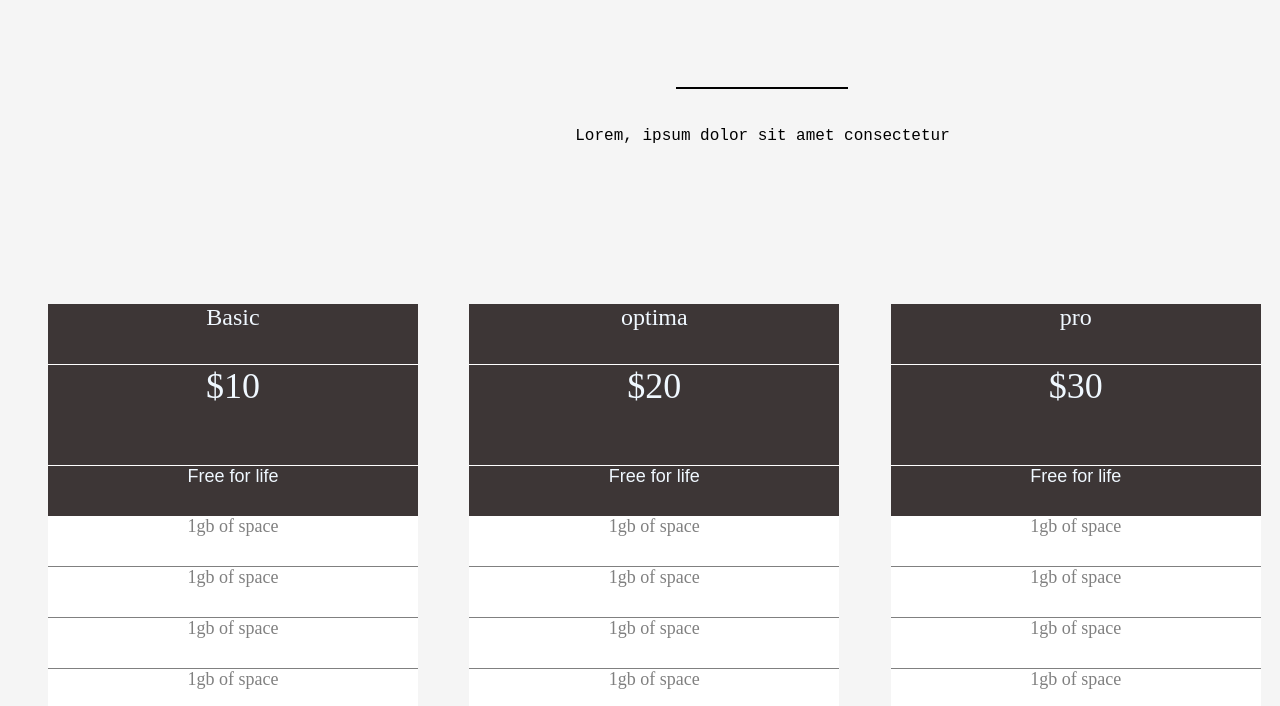
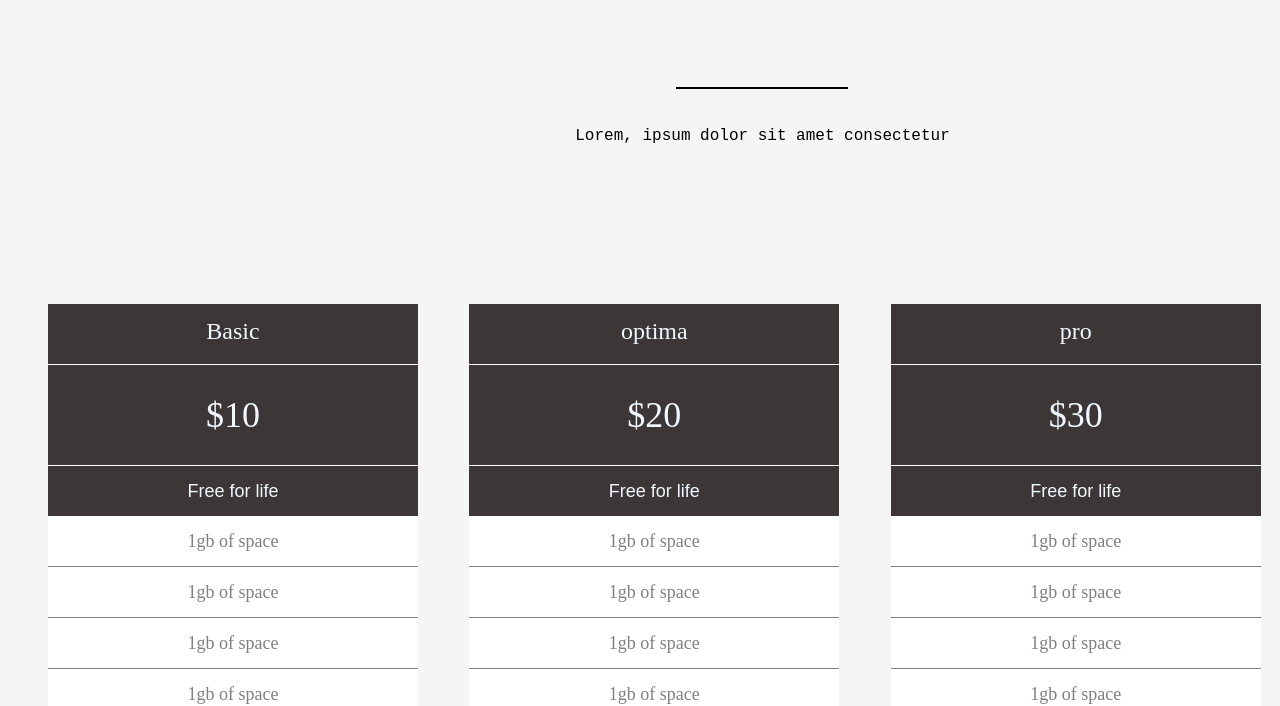
Before and after one commit to rtyyyy/prices, a plain HTML site: page index.html in a window 1280 px wide. Shown: the part 113-819 px from the top of the page. Drawn offline with Linux system fonts and the light colour scheme.

Commit message:
work with the text

```diff
--- a/style.css
+++ b/style.css
@@ -79,11 +79,14 @@ flex: 0 0 33.333%;
     border-bottom: 1px solid white;
     margin-right: 0px;
     font-size: 24px;
+    /* text-align: center;
+    vertical-align: middle; */
+    line-height: 55px;
+}
 
-
-
-}
 .items--second__item{
+display: block;
+/* box-shadow:  14px 28px rgba(0,0,0,0.25), 0 10px 10px rgba(0,0,0,0.22); */
 width: 370px;
 height: 100px;
 background-color: rgb(61, 54, 54);
@@ -91,6 +94,7 @@ background-color: rgb(61, 54, 54);
     border-bottom: 1px solid white;
     margin-right: 0px;
     font-size: 36px;
+    line-height: 100px;
 }
 .items--third__item{
     width: 370px;
@@ -99,7 +103,8 @@ background-color: rgb(61, 54, 54);
     font-family: Arial, Helvetica, sans-serif;
     color: aliceblue;
     font-size: 18px;
-
+    line-height: 50px;
+    transition: 1s;
 }
 .items--others__item{
     width: 370px;
@@ -108,4 +113,5 @@ background-color: rgb(61, 54, 54);
     border-bottom: 1px solid grey;
     color: gray;
     font-size: 18px;
+    line-height: 50px;
 }
```
